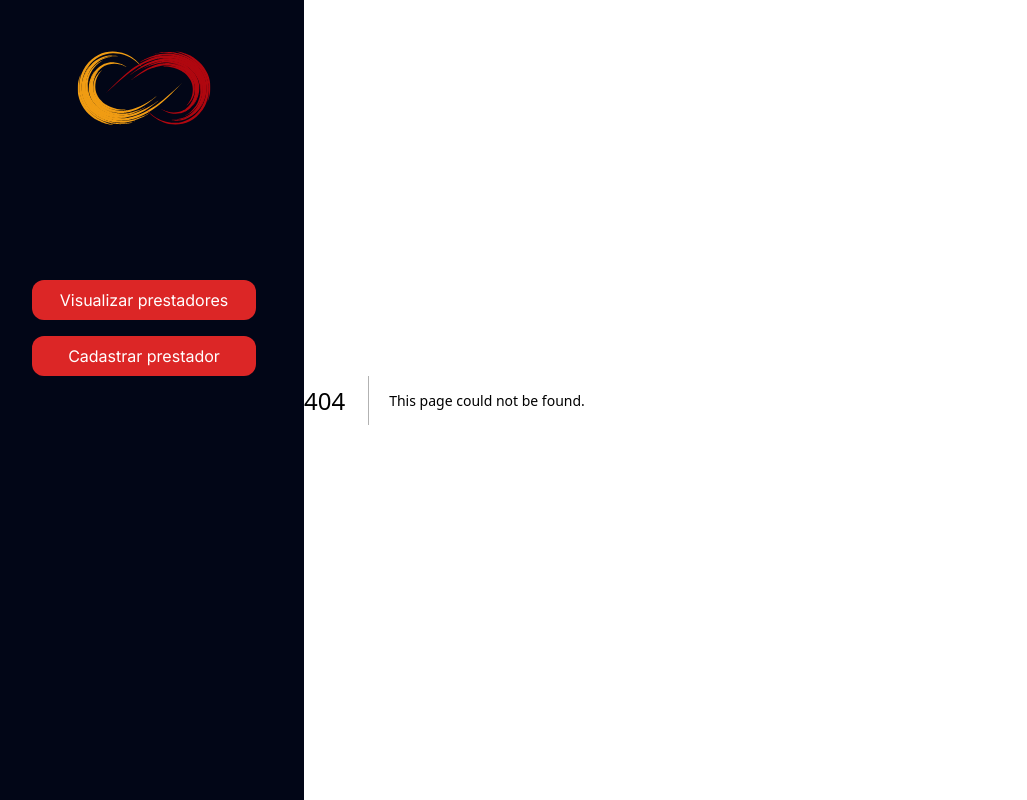
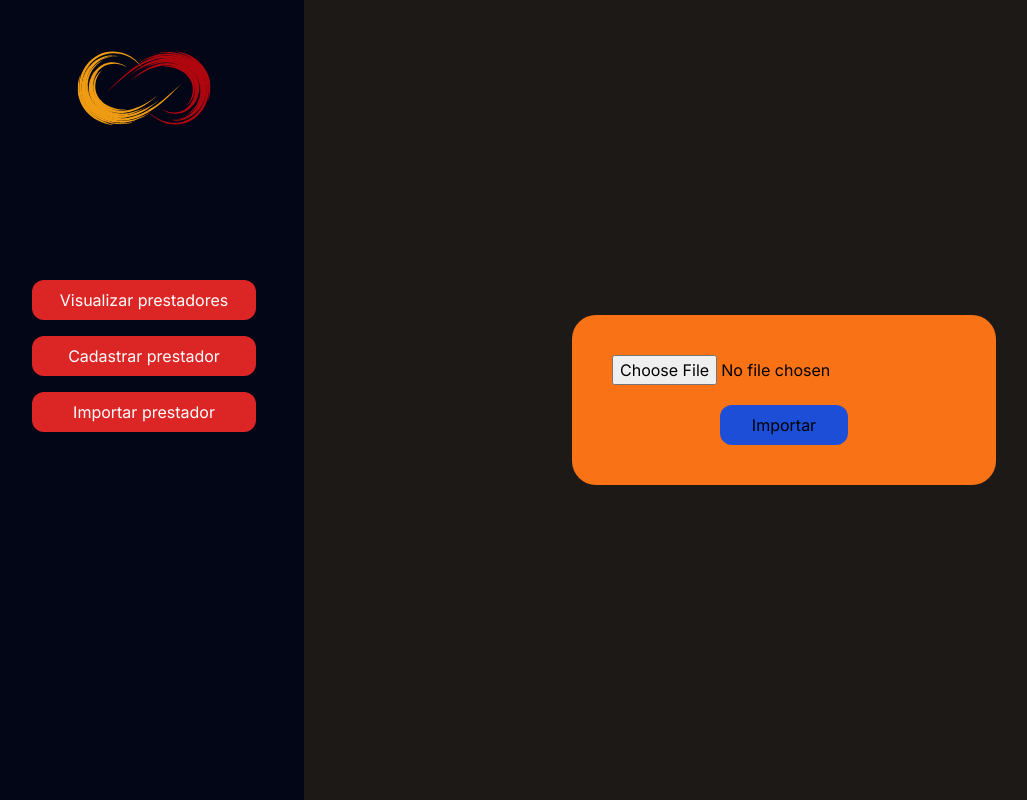
Before and after one commit to matheusrodrigues1/cadastro-prestadores, a Next.js app: page /import in a window 1280 px wide. Before the commit this address had no page. Shown: the whole page, without its empty margins (16-1043 px from the left). Built offline with nearby package versions, Linux system fonts and the light colour scheme.

Commit message:
criação da pagina de importação e conexão com a api do bd

```diff
--- a/app/Components/Header.tsx
+++ b/app/Components/Header.tsx
@@ -15,6 +15,9 @@ function Header() {
           <button className='h-10 w-56 bg-red-600 rounded-xl'>
             <Link href="/">Cadastrar prestador</Link>
           </button>
+          <button className='h-10 w-56 bg-red-600 rounded-xl'>
+            <Link href="/import">Importar prestador</Link>
+          </button>
         </div>
       </div>
     </>
--- /dev/null
+++ b/app/import/page.tsx
@@ -0,0 +1,39 @@
+'use client'
+
+import React from 'react';
+import { useForm } from 'react-hook-form';
+import axios from 'axios';
+
+interface FormData {
+  file: FileList;
+}
+
+function Page() {
+  const { register, handleSubmit } = useForm<FormData>();
+
+  const handleCSVSubmit = async (data: FormData) => {
+    try {
+      const formData = new FormData();
+      formData.append('file', data.file[0]);
+
+      await axios.post('http://127.0.0.1:8000/api/import', formData);
+
+      console.log('CSV importado com sucesso!');
+    } catch (error) {
+      console.error('Erro ao importar CSV:', error);
+    }
+  };
+
+  return (
+    <>
+      <div  className='flex flex-1 justify-center items-center h-screen w-screen bg-stone-900'>
+        <form onSubmit={handleSubmit(handleCSVSubmit)} className='flex bg-orange-500 p-10 rounded-3xl gap-5 flex-col justify-center items-center' encType="multipart/form-data">
+          <input type="file" {...register('file')} />
+          <button type="submit" className='rounded-xl bg-blue-700 p-2 w-32'>Importar</button>
+        </form>
+      </div>
+    </>
+  );
+}
+
+export default Page;
```
